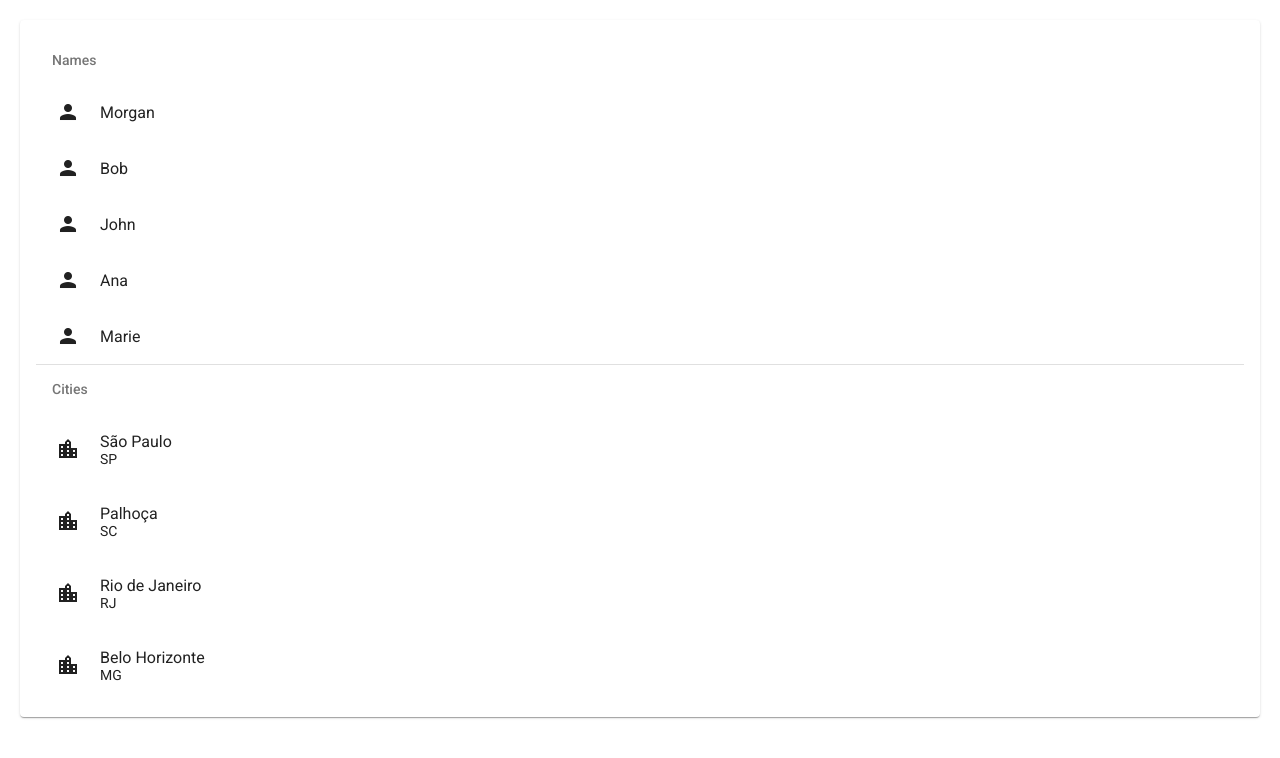
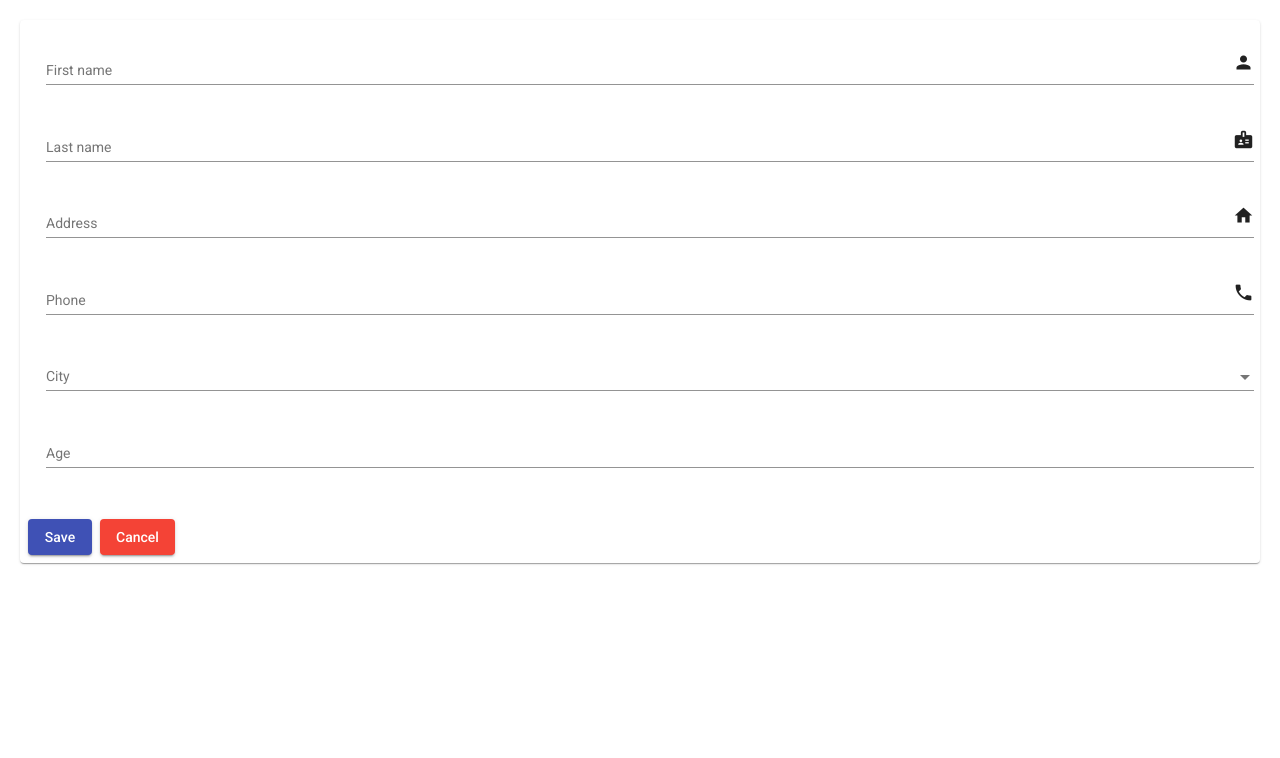
Before and after one commit to mspdl/study--udemy-angular7, an Angular app in the folder directives-app/: page / in a window 1280 px wide. Shown: the top 758 px of the page. Built offline with nearby package versions, Linux system fonts and the light colour scheme.

Commit message:
ngFor - Parte 3

```diff
--- a/directives-app/src/app/app.component.html
+++ b/directives-app/src/app/app.component.html
@@ -2,6 +2,7 @@
   <app-ng-style></app-ng-style>
   <app-ng-class></app-ng-class>
   <app-ng-if></app-ng-if>
+  <app-ng-for></app-ng-for>
 -->
 
-<app-ng-for></app-ng-for>
+<app-ng-for-form></app-ng-for-form>
--- /dev/null
+++ b/directives-app/src/app/ng-for-form/ng-for-form.component.css
@@ -0,0 +1,9 @@
+section {
+  display: flex;
+  flex-direction: column;
+}
+
+mat-form-field {
+  margin: 10px;
+  width: 100%;
+}
--- /dev/null
+++ b/directives-app/src/app/ng-for-form/ng-for-form.component.html
@@ -0,0 +1,36 @@
+<mat-card>
+  <mat-card-content>
+    <section>
+      <mat-form-field>
+        <input matInput placeholder="First name" [(ngModel)]="firstName" name="firstname" />
+        <mat-icon matSuffix>person</mat-icon>
+      </mat-form-field>
+      <mat-form-field>
+        <input matInput placeholder="Last name" [(ngModel)]="lastName" name="lastname" />
+        <mat-icon matSuffix>badge</mat-icon>
+      </mat-form-field>
+      <mat-form-field>
+        <input matInput placeholder="Address" [(ngModel)]="address" name="address" />
+        <mat-icon matSuffix>home</mat-icon>
+      </mat-form-field>
+      <mat-form-field>
+        <input matInput placeholder="Phone" [(ngModel)]="phone" name="phone" />
+        <mat-icon matSuffix>phone</mat-icon>
+      </mat-form-field>
+      <mat-form-field>
+        <mat-select placeholder="City" [(ngModel)]="city" name="city">
+          <mat-option *ngFor="let city of cities" [value]="city.name">
+            {{city.name}}/{{city.uf}}
+          </mat-option>
+        </mat-select>
+      </mat-form-field>
+      <mat-form-field>
+        <input type="number" matInput placeholder="Age" [(ngModel)]="age" name="age" />
+      </mat-form-field>
+    </section>
+  </mat-card-content>
+  <mat-card-actions>
+    <button mat-raised-button color="primary" (click)="save()">Save</button>
+    <button mat-raised-button color="warn" (click)="cancel()">Cancel</button>
+  </mat-card-actions>
+</mat-card>
--- /dev/null
+++ b/directives-app/src/app/ng-for-form/ng-for-form.component.ts
@@ -0,0 +1,54 @@
+import { Component, OnInit } from '@angular/core';
+
+@Component({
+  selector: 'app-ng-for-form',
+  templateUrl: './ng-for-form.component.html',
+  styleUrls: ['./ng-for-form.component.css']
+})
+
+export class NgForFormComponent implements OnInit {
+
+  firstName: string = ""
+  lastName: string = ""
+  address: string = ""
+  phone: string = ""
+  city: string = ""
+  age!: number | null
+
+  cities = [
+    {name: "São Paulo", uf: "SP"},
+    {name: "Palhoça", uf: "SC"},
+    {name: "Rio de Janeiro", uf: "RJ"},
+    {name: "Belo Horizonte", uf: "MG"},
+  ]
+
+  clients = [] as any
+
+  constructor() { }
+
+  ngOnInit(): void {
+  }
+
+  save(){
+    this.clients.push({
+      firstName: this.firstName,
+      lastName: this.lastName,
+      address: this.address,
+      phone: this.phone,
+      city: this.city,
+      age: this.age
+    })
+    console.log(this.clients)
+    this.cancel()
+  }
+
+  cancel(){
+    this.firstName = ""
+    this.lastName = ""
+    this.address = ""
+    this.phone = ""
+    this.city = ""
+    this.age = null
+  }
+
+}
```
Also changed, not shown: directives-app/src/app/app.module.ts (+6 -2 lines), 1 other file (tests, documents, lock files or other folders).
